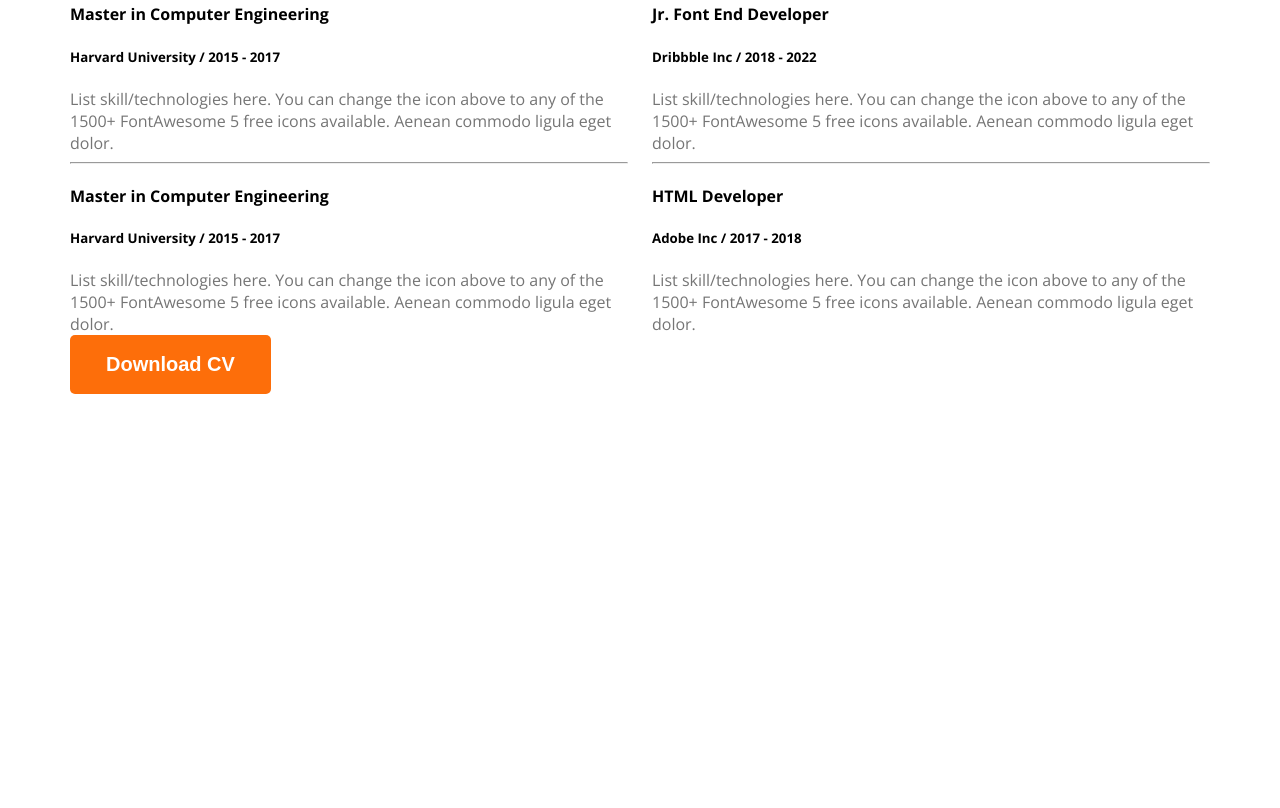
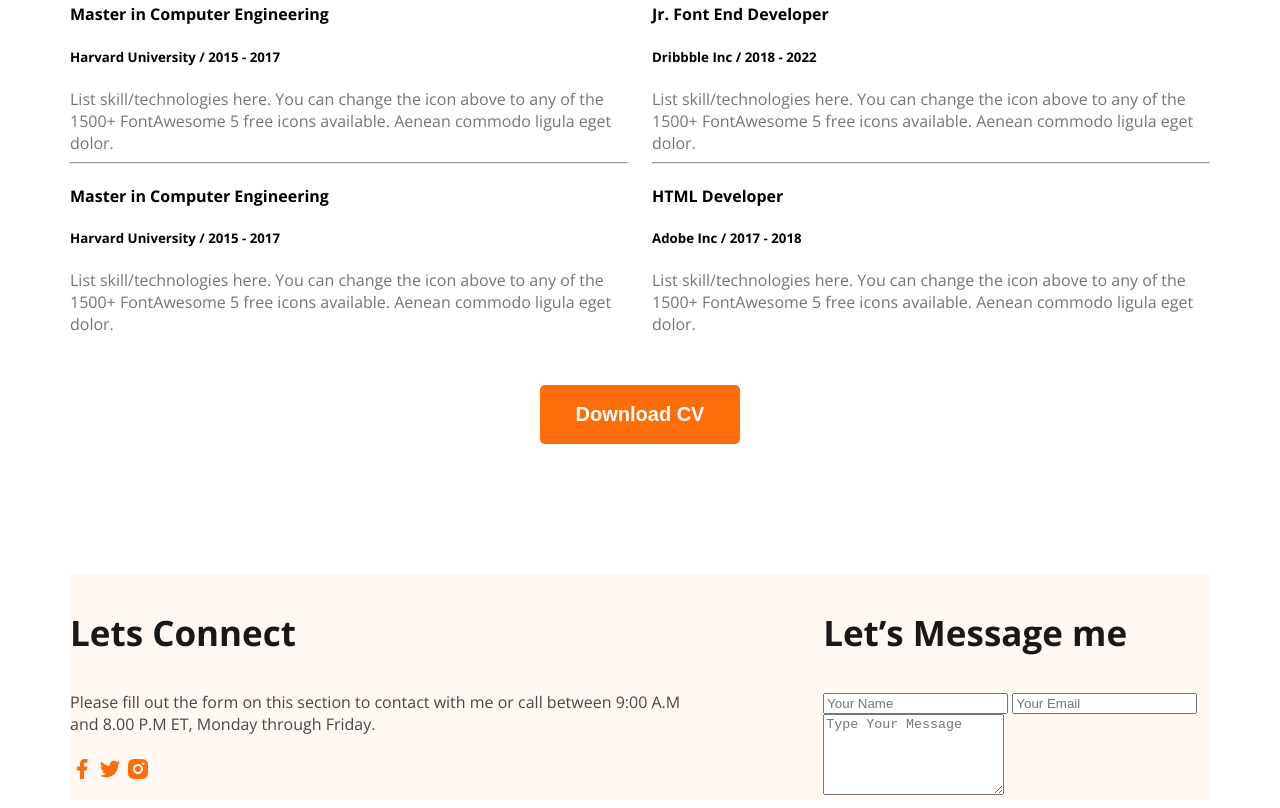
Before and after one commit to Dev-hasan24/web-dev-portfolio, a plain HTML site: page index.html in a window 1280 px wide. Shown: the part 2974-3782 px from the top of the page. Before the commit the page ends 3498 px from the top, so only its background shows below. Drawn offline with nearby package versions, Linux system fonts and the light colour scheme.

Commit message:
contact form added

```diff
--- a/index.html
+++ b/index.html
@@ -132,7 +132,26 @@
                     </div>
                 </div>
             </div>
-            <button class="btn-primary text-center">Download CV</button>
+            <button class="btn-primary resume-button-primery">Download CV</button>
+        </section>
+        <section class="contact">
+            <div class="contact-colum-1">
+                <h3 class="contact-colum-title">Lets Connect</h3>
+                <h4 class="contact-colum-description">Please fill out the form on this section to contact with me or call between 9:00 A.M and 8.00 P.M ET, Monday through Friday.</h4>
+                <div>
+                    <img src="images/icons/facebook.png" alt="">
+                    <img src="images/icons/twitter.png" alt="">
+                    <img src="images/icons/insta.png" alt="">
+                </div>
+            </div>
+            <div class="contact-colum-2">
+                <h3 class="contact-colum-title">Let’s Message me</h3>
+                    <form id="contactform">
+                        <input type="text" id="name" name="name" placeholder="Your Name" required>
+                        <input type="email" id="email" name="email" placeholder="Your Email" required>
+                        <textarea id="message" name="message" placeholder="Type Your Message" rows="5" required></textarea>
+                </form>
+            </div>
         </section>
     </main>
     <footer>
--- a/style/portfolio.css
+++ b/style/portfolio.css
@@ -147,3 +147,34 @@ main section{
 .resume hr{
     margin: 30px 5x;
 }
+
+.resume-button-primery{
+    display: block;
+  margin: 0 auto;
+  margin-top: 50px;
+}
+
+.contact{
+    width: 100%;
+    background-color:#FFF8F3;
+    margin: 0 auto;
+    display: flex;
+    gap: 117px;
+    padding: 0;
+}
+
+.contact-colum-title{
+    font-size: 35px;
+    font-weight: bold;
+    color: #181818;
+}
+.contact-colum-description{
+    font-size: 16px;
+    font-weight: 400;
+    color: #474747 ;
+}
+.contactform{
+    height: 64px;
+    width: 461px;
+    background-color: white;
+}
```
